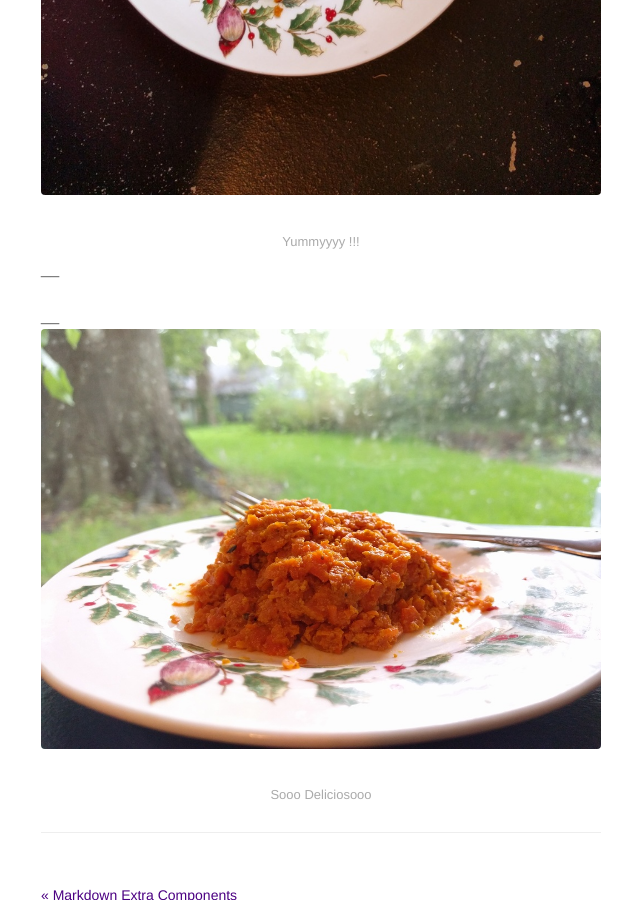
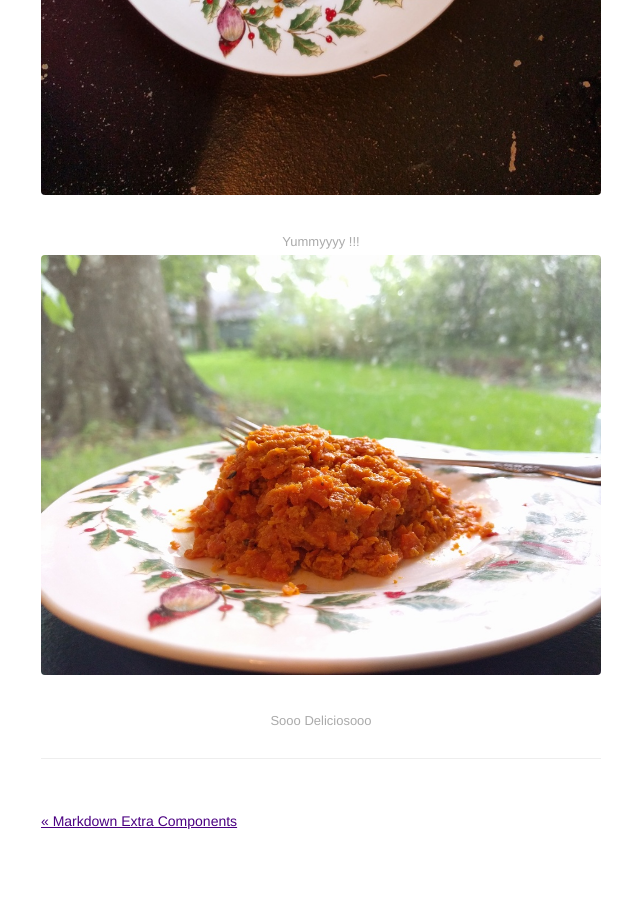
Before and after one commit to oya163/oya163.github.io, a Jekyll site: the page built from _posts/2017-07-17-oyesh-first-blog .markdown, in a window 1280 px wide and 900 px high, scrolled down 2585 px. Shown: the whole window, without its empty margins (319-959 px from the left). Built offline with Jekyll 4.4.1, drawn with Linux system fonts in a browser that asks for light colours; comment, search, counter and statistics services are not loaded.

Commit message:
Added space

```diff
--- a/_posts/2017-07-17-oyesh-first-blog .markdown
+++ b/_posts/2017-07-17-oyesh-first-blog .markdown
@@ -77,9 +77,11 @@
 ![Markdowm Image][3]
 <figcaption class="caption">Yummyyyy !!!</figcaption>
 
-__
 
-__
+
+
+
+
 ![Markdowm Image][4]
 <figcaption class="caption">Sooo Deliciosooo</figcaption>
 
```
Also changed, not shown: 1 other file.
